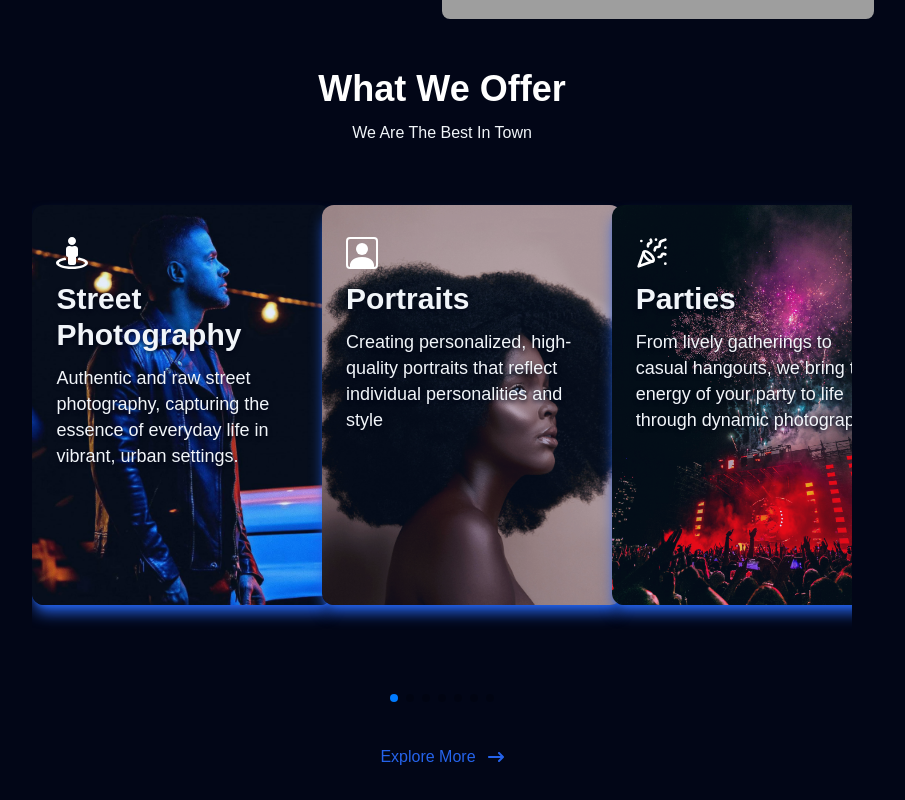
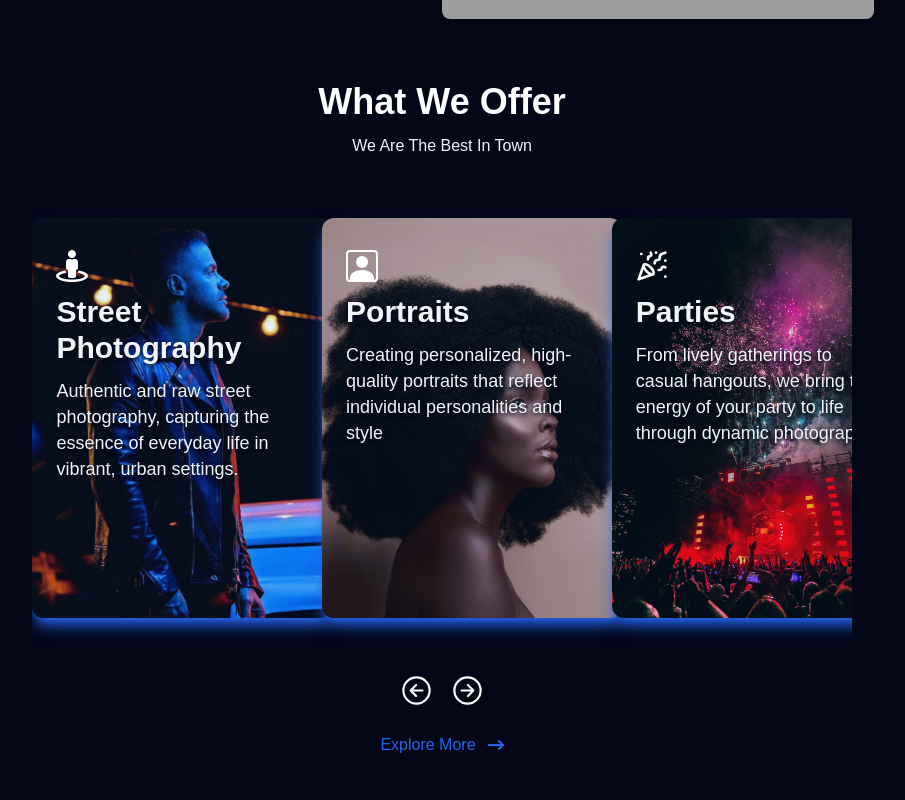
Before and after one commit to omollpeter/KoPeRo-Studios-Frontend, a React (Vite) app: page / in a window 1280 px wide. Shown: the part 524-1324 px from the top of the page, without its empty margins (198-1103 px from the left). Built offline with nearby package versions, Linux system fonts and the light colour scheme; grey boxes are pictures that could not be loaded.

Commit message:
Refactor Services component and add navigation buttons to Swiper

```diff
--- a/src/components/Services.jsx
+++ b/src/components/Services.jsx
@@ -2,9 +2,13 @@ import { Swiper, SwiperSlide } from 'swiper/react';
 import 'swiper/css';
 import 'swiper/css/pagination';
 import 'swiper/css/free-mode';
-import { FreeMode, Pagination } from 'swiper/modules';
+import { FreeMode, Pagination, Navigation } from 'swiper/modules';
 import { FaArrowRightLong } from 'react-icons/fa6';
 import { servicesData } from '../constants/constants';
+import {
+  IoArrowForwardCircleOutline,
+  IoArrowBackCircleOutline,
+} from 'react-icons/io5';
 
 const Services = () => {
   return (
@@ -26,15 +30,19 @@ const Services = () => {
             },
           }}
           freeMode={true}
-          pagination={{
-            clickable: true,
+          // pagination={{
+          //   clickable: true,
+          // }}
+          navigation={{
+            nextEl: '.swiper-button-next',
+            prevEl: '.swiper-button-prev',
           }}
-          modules={[FreeMode, Pagination]}
+          modules={[FreeMode, Pagination, Navigation]}
           className='max-w-[90%] lg:max-w-[80%] py-8'
         >
           {servicesData.map((item) => (
             <SwiperSlide key={item.title}>
-              <div className='flex flex-col gap-6 mb-20 group relative shadow-lg shadow-blue hover:shadow-md text-light rounded-xl px-6 py-8 h-[250px] w-[150px] lg:h-[400px] lg:w-[300px] overflow-hidden cursor-pointer'>
+              <div className='flex flex-col gap-6 mb-5 group relative shadow-lg shadow-blue hover:shadow-md text-light rounded-xl px-6 py-8 h-[250px] w-[150px] lg:h-[400px] lg:w-[300px] overflow-hidden cursor-pointer'>
                 <div
                   className='absolute inset-0 bg-cover bg-center group-hover:shadow-lg group-hover:shadow-blue/30 group-hover:rotate-1 group-hover:scale-105 transition-all duration-300 ease-in-out hover:skew-x-2 hover:skew-y-1'
                   style={{ backgroundImage: `url(${item.backgroundImage})` }}
@@ -52,7 +60,16 @@ const Services = () => {
               </div>
             </SwiperSlide>
           ))}
+          <div className='flex gap-4 justify-center'>
+            <button className='swiper-button-prev'>
+              <IoArrowBackCircleOutline className='text-white hover:text-pink w-[35px] h-[35px]' />
+            </button>
+            <button className='swiper-button-next'>
+              <IoArrowForwardCircleOutline className='text-white hover:text-pink w-[35px] h-[35px]' />
+            </button>
+          </div>
         </Swiper>
+
         <div className='flex justify-center items-center gap-3 cursor-pointer'>
           <a className='text-blue md:hover:underline decoration-solid decoration-blue transition-all'>
             Explore More
```
